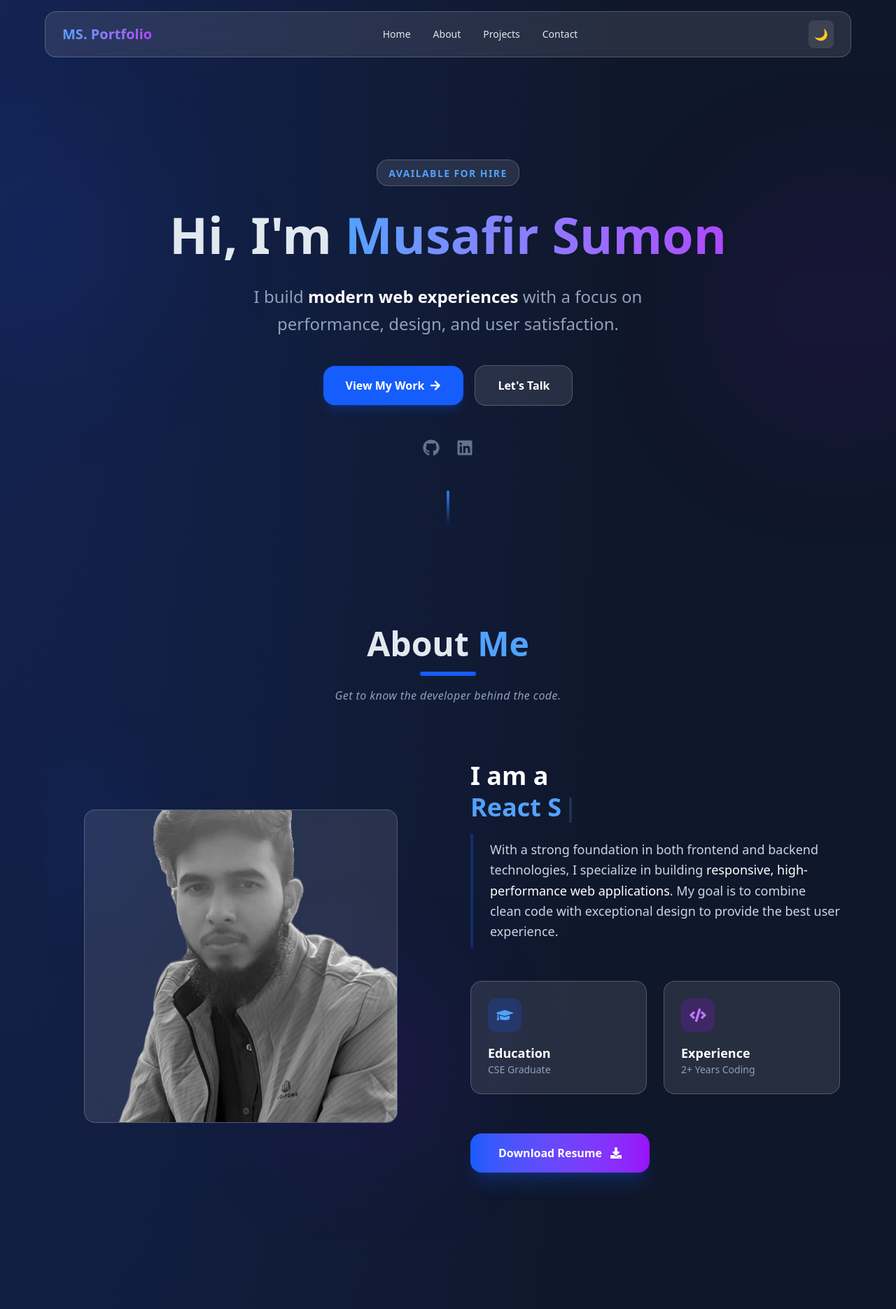
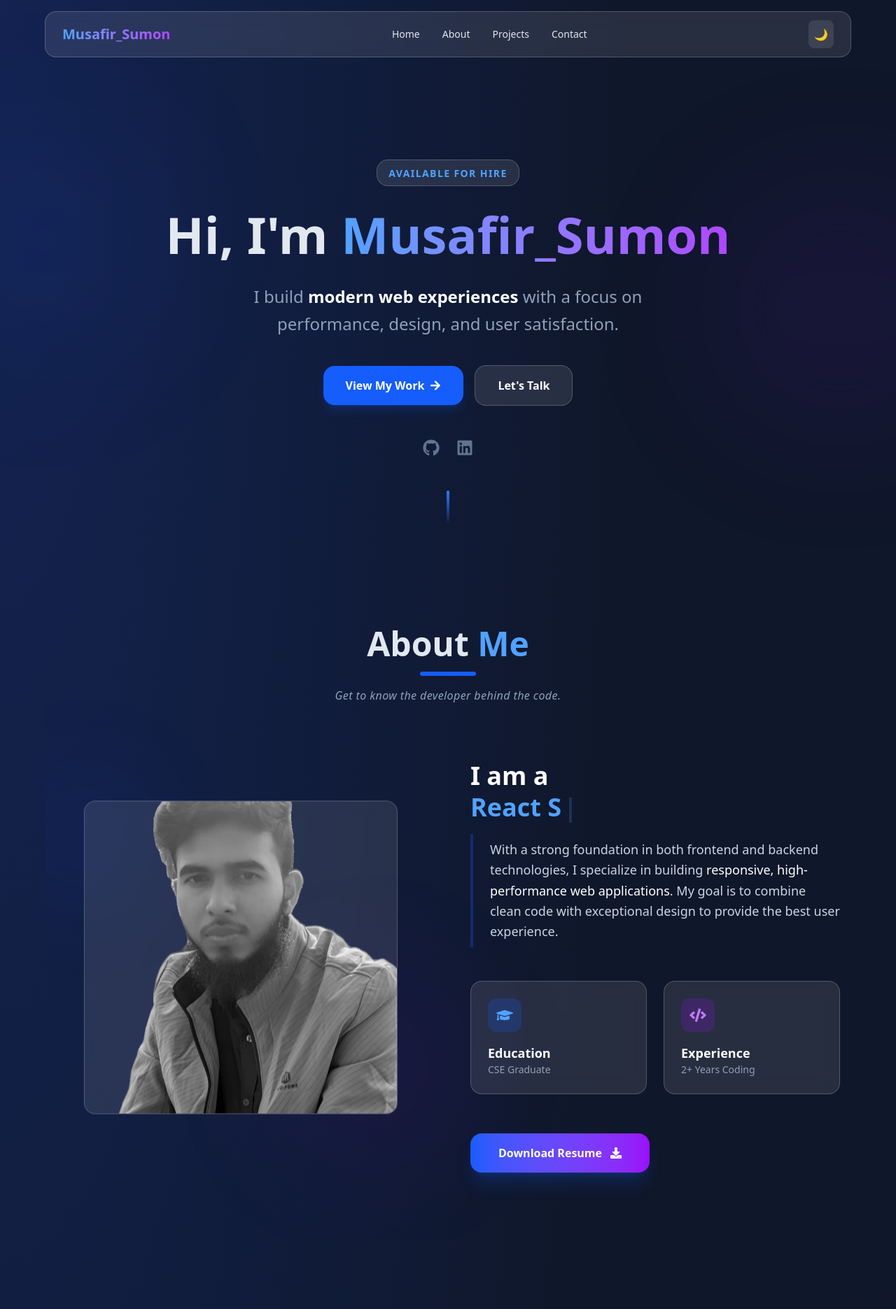
Before and after one commit to sumon2003/Portfolio, a React (Vite) app: page / in a window 1280 px wide. Shown: the top 1871 px of the page at 70% size. Built offline with nearby package versions, Linux system fonts and the light colour scheme.

Commit message:
Update Navbar and Hero sections with name formatting and LinkedIn link correction

```diff
--- a/src/components/Navbar.jsx
+++ b/src/components/Navbar.jsx
@@ -6,7 +6,7 @@ const Navbar = () => {
       <div className="glass flex items-center justify-between w-full max-w-6xl px-6 py-3 rounded-2xl">
         {/* Logo */}
         <div className="text-xl font-bold bg-gradient-to-r from-blue-400 to-purple-500 bg-clip-text text-transparent">
-          MS. Portfolio
+          Musafir_Sumon
         </div>
 
         {/* Desktop Menu */}
--- a/src/index.css
+++ b/src/index.css
@@ -19,3 +19,13 @@
 .perspective-1000 {
   perspective: 1000px;
 }
+
+@keyframes float {
+  0% { transform: translateY(0px); }
+  50% { transform: translateY(-15px); }
+  100% { transform: translateY(0px); }
+}
+
+.animate-float {
+  animation: float 5s ease-in-out infinite;
+}
--- a/src/sections/Hero.jsx
+++ b/src/sections/Hero.jsx
@@ -18,7 +18,7 @@ const Hero = () => {
 
         {/* Main Heading */}
         <h1 className="text-5xl md:text-7xl font-black mb-6 leading-tight">
-          Hi, I'm <span className="bg-gradient-to-r from-blue-400 to-purple-500 bg-clip-text text-transparent">Musafir Sumon</span>
+          Hi, I'm <span className="bg-gradient-to-r from-blue-400 to-purple-500 bg-clip-text text-transparent">Musafir_Sumon</span>
         </h1>
 
         {/* Dynamic Subtext */}
@@ -42,7 +42,7 @@ const Hero = () => {
           <a href="https://github.com/sumon2003" target="_blank" className="hover:text-white transition-colors">
             <FaGithub size={24} />
           </a>
-          <a href="https://linkedin.com/in/..." target="_blank" className="hover:text-blue-400 transition-colors">
+          <a href="https://www.linkedin.com/in/md-sumon-hossain-khan-885961266/" target="_blank" className="hover:text-blue-400 transition-colors">
             <FaLinkedin size={24} />
           </a>
         </div>
```
